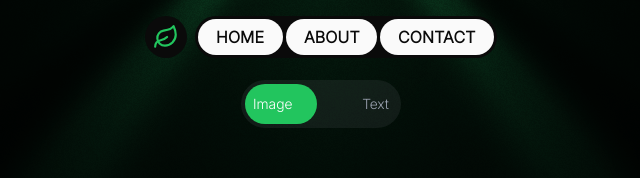
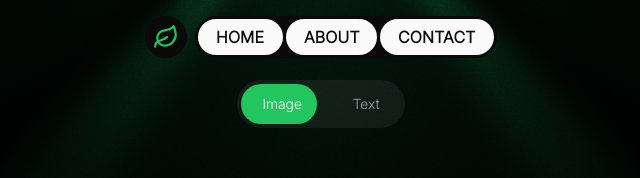
Before and after one commit to Soumojit08/Image-Editor, a React (Vite) app in the folder RecipeHub/frontend/: page /upload in a window 1280 px wide. Shown: the top 178 px of the page, without its empty margins (319-959 px from the left). Built offline with nearby package versions, Linux system fonts and the light colour scheme; no server answers.

Commit message:
fix the color issue of toggle switch

```diff
--- a/RecipeHub/frontend/src/components/ToggleSwitch.jsx
+++ b/RecipeHub/frontend/src/components/ToggleSwitch.jsx
@@ -39,7 +39,7 @@ const ToggleSwitch = ({
             toggle();
           }
         }}
-        className={`relative w-40 h-12 rounded-full bg-zinc-400/10 focus:outline-none focus:ring-2 focus:ring-zinc-400/20 transition-colors duration-200 cursor-pointer`}
+        className={`relative w-42 h-12 rounded-full bg-zinc-400/10 focus:outline-none focus:ring-2 focus:ring-zinc-400/20 transition-colors duration-200 cursor-pointer `}
       >
         {/* thumb (under labels) */}
         <div
@@ -49,7 +49,7 @@ const ToggleSwitch = ({
         ></div>
 
         {/* labels (above thumb) */}
-        <div className="absolute inset-0 flex items-center justify-between px-3 pointer-events-none select-none z-10">
+        <div className="absolute inset-0 flex items-center justify-around pointer-events-none select-none z-10">
           <span
             className={`text-sm font-medium transition-colors duration-200 ${
               position === "left" ? "text-white" : "text-gray-400"
```
